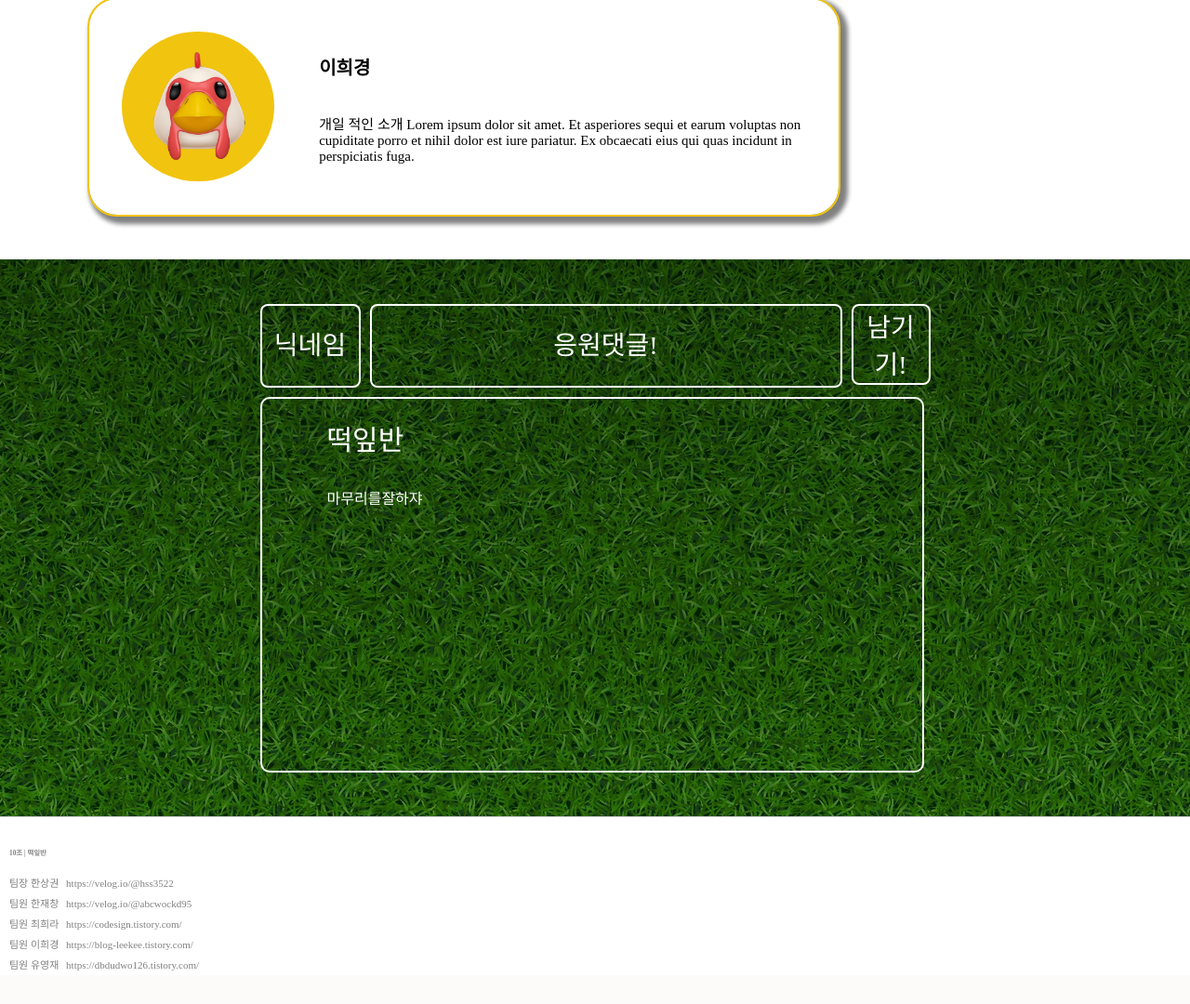
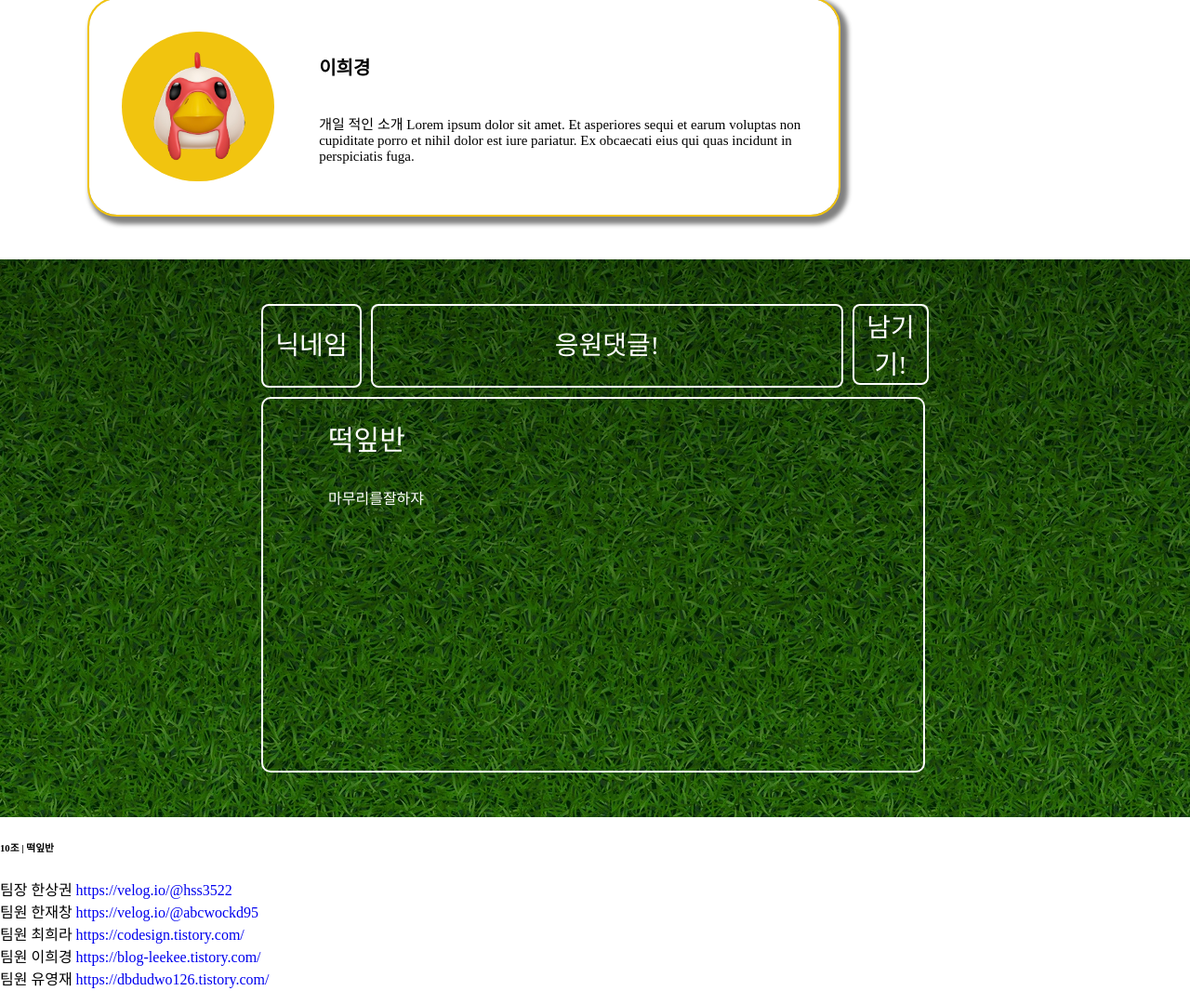
Before and after one commit to Gon1782/miniproject, a Flask app: page / in a window 1280 px wide. Shown: the part 1956-3036 px from the top of the page at 93% size. Before the commit the page ends 3000 px from the top, so only its background shows below. Run offline with Flask 2, Linux system fonts and the light colour scheme; data that the repository does not hold is empty; some web fonts are replaced.

Commit message:
첫 메인페이지 수정

```diff
--- a/static/main.css
+++ b/static/main.css
@@ -21,7 +21,7 @@ body {
   text-align: center;
 }
 
-h1 {
+.thug {
   font-family: KOTRAHOPE;
   padding: 60px;
   font-size: 70px;
@@ -175,7 +175,7 @@ input:focus {
   justify-content: center;
   align-items: center;
   height: 87px;
-  width: 85px;
+  width: 82px;
   border: 2px solid white;
   border-radius: 8px;
   background-color: transparent;
@@ -313,43 +313,3 @@ input:focus {
 }
 
 /*  개인소개 페이지 끝 */
-
-/*꼬릿말*/
-
-#blog_address {
-  margin-top: 105px;
-  position: relative;
-  width: 100%;
-}
-
-
-#foot {
-  width: 100%;
-  height: 90px;
-  bottom: 0px;
-  position: absolute;
-  border-top: 1px solid #c4c4c4;
-  padding-top: 15px;
-  padding-left: 10px;
-  color: #808080;
-  font-size: 11px;
-}
-
-#foot a {
-  display: inline-block;
-  margin: 5px;
-  color: #808080; font-size: 11px;
-}
-
-#foot a:visited {
-  color: #808080;
-}
-
-#foot p {
-  margin-top: 0; margin-bottom: 0;
-}
-
-#foot p span {
-  display: inline-block;
-  margin-left: 20px;
-}
```
